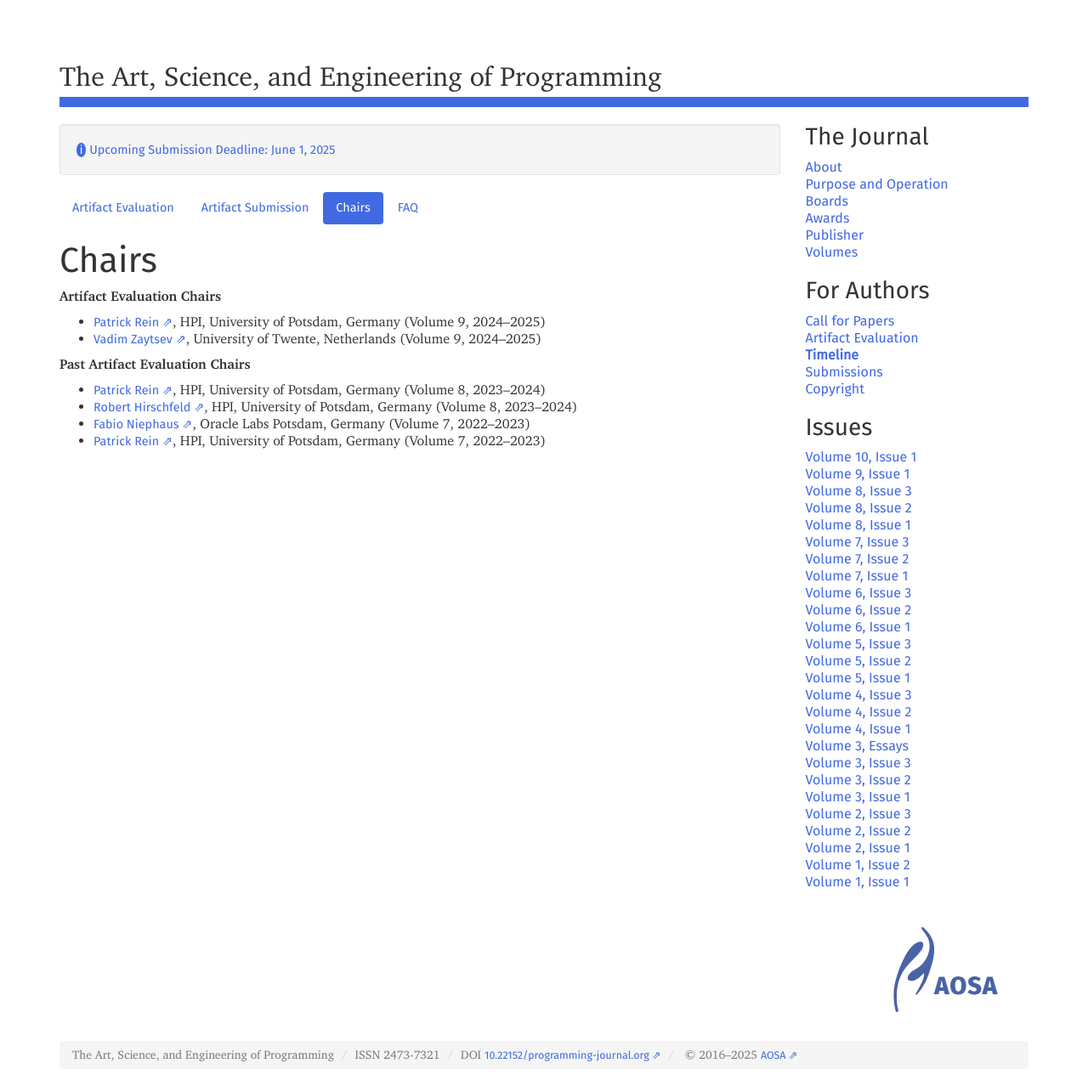
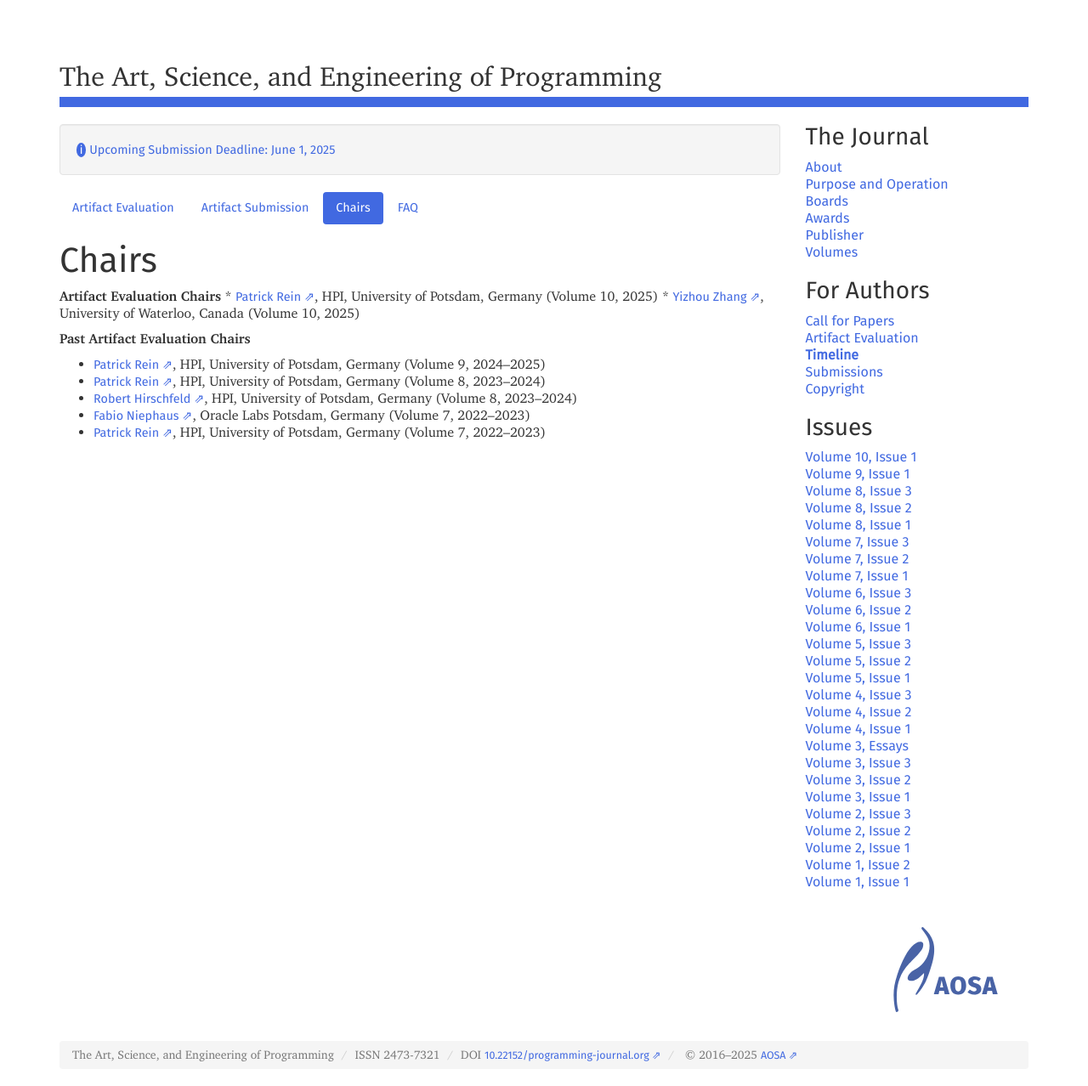
Before and after one commit to programming-journal/programming-journal.github.io, a Jekyll site: the page built from artifact-evaluation/chairs.markdown, in a window 1280 px wide. Shown: the whole page at 85% size. Built offline with Jekyll 4.4.1, drawn with Linux system fonts in a browser that asks for light colours.

Commit message:
Updates artifact evaluation chairs

```diff
--- a/artifact-evaluation/chairs.markdown
+++ b/artifact-evaluation/chairs.markdown
@@ -4,12 +4,12 @@ order: 352
 ---
 
 **Artifact Evaluation Chairs**
-
-* [Patrick Rein](https://www.hpi.uni-potsdam.de/swa/people/rein/), HPI, University of Potsdam, Germany (Volume 9, 2024–2025)
-* [Vadim Zaytsev](https://grammarware.net/), University of Twente, Netherlands (Volume 9, 2024–2025)
+* [Patrick Rein](https://www.patrickrein.de/), HPI, University of Potsdam, Germany (Volume 10, 2025)
+* [Yizhou Zhang](https://cs.uwaterloo.ca/~yizhou/), University of Waterloo, Canada (Volume 10, 2025)
 
 **Past Artifact Evaluation Chairs**
 
+* [Patrick Rein](https://www.hpi.uni-potsdam.de/swa/people/rein/), HPI, University of Potsdam, Germany (Volume 9, 2024–2025)
 * [Patrick Rein](https://www.hpi.uni-potsdam.de/swa/people/rein/), HPI, University of Potsdam, Germany (Volume 8, 2023–2024)
 * [Robert Hirschfeld](https://www.hpi.uni-potsdam.de/swa/people/hirschfeld/), HPI, University of Potsdam, Germany (Volume 8, 2023–2024)
 * [Fabio Niephaus](https://labs.oracle.com/pls/apex/f?p=94065:11:112981035110374:5237), Oracle Labs Potsdam, Germany (Volume 7, 2022–2023)
```
